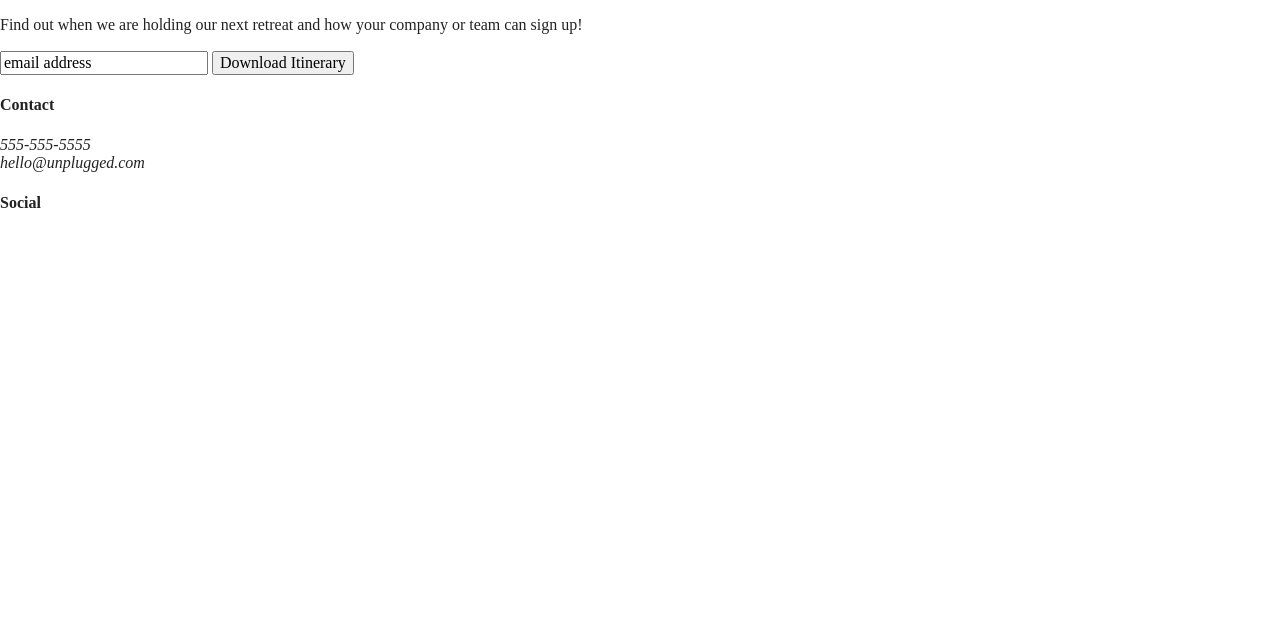
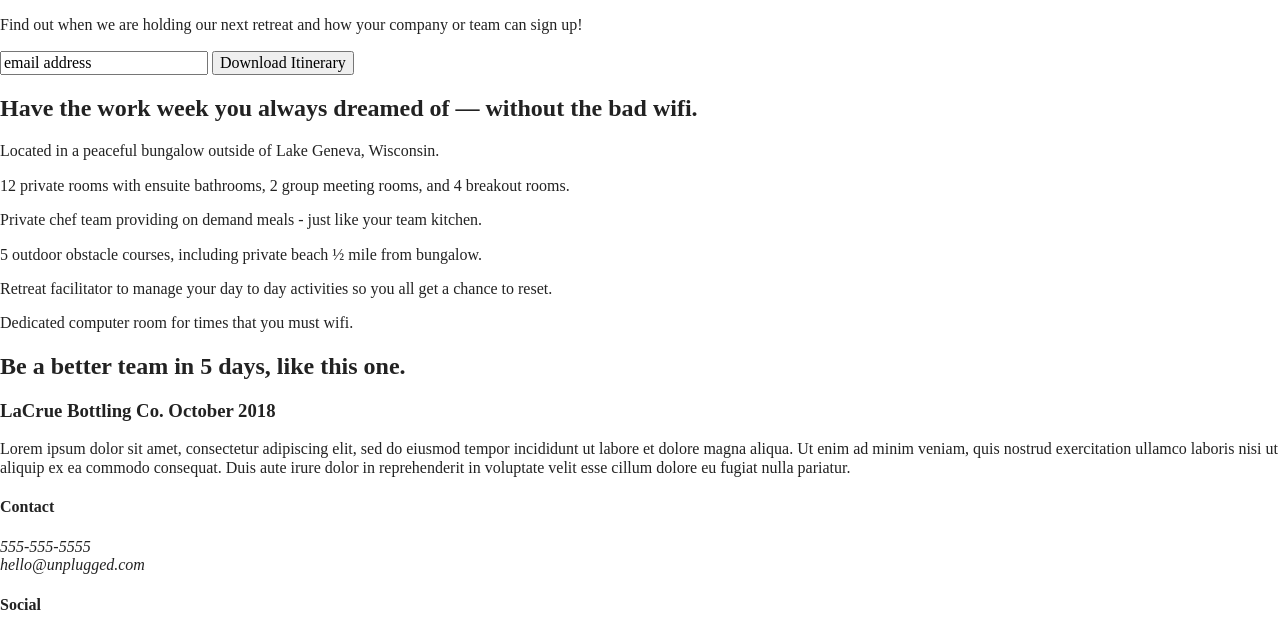
Before and after one commit to GeorgianaDaianu/unplugged-website, a website built with Parcel: page index.html in a window 1280 px wide. Shown: the part 176-812 px from the top of the page. Built offline with nearby package versions, Linux system fonts and the light colour scheme.

Commit message:
Edited main section

```diff
--- a/index.html
+++ b/index.html
@@ -35,6 +35,7 @@
       </nav>
     </div>
   </header>
+
   <main>
     <section class="hero-area">
       <div class="content-wrapper">
@@ -53,16 +54,69 @@
         </div>
       </div>
     </aside>
+
+    <section class="features">
+      <div class="content-wrapper">
+        <h2>Have the work week you always dreamed of — without the bad wifi.</h2>
+        <div class="features-items">
+          <article>
+            <p class="fontawesome-icon"></p>
+            <p class="features-item-description">Located in a peaceful bungalow outside of Lake Geneva, Wisconsin.</p>
+          </article>
+          <article>
+            <p class="fontawesome-icon"></p>
+            <p class="features-item-description">12 private rooms with ensuite bathrooms, 2 group meeting rooms, and 4
+              breakout rooms.</p>
+          </article>
+          <article>
+            <p class="fontawesome-icon"></p>
+            <p class="features-item-description">Private chef team providing on demand meals - just like your team
+              kitchen.</p>
+          </article>
+          <article>
+            <p class="fontawesome-icon"></p>
+            <p class="features-item-description">5 outdoor obstacle courses, including private beach ½ mile from
+              bungalow.</p>
+          </article>
+          <article>
+            <p class="fontawesome-icon"></p>
+            <p class="features-item-description">Retreat facilitator to manage your day to day activities so you all get
+              a chance to reset.</p>
+          </article>
+          <article>
+            <p class="fontawesome-icon"></p>
+            <p class="features-item-description">Dedicated computer room for times that you must wifi.</p>
+          </article>
+        </div>
+      </div>
+    </section>
+
+    <section class="reviews">
+      <div class="content=wrapper">
+        <h2>Be a better team in 5 days, like this one.</h2>
+        <article>
+          <div>
+            <h3>LaCrue Bottling Co. October 2018</h3>
+            <p>Lorem ipsum dolor sit amet, consectetur adipiscing elit, sed do eiusmod tempor incididunt ut labore et
+              dolore magna aliqua. Ut enim ad minim veniam, quis nostrud exercitation ullamco laboris nisi ut aliquip ex
+              ea commodo consequat. Duis aute irure dolor in reprehenderit in voluptate velit esse cillum dolore eu
+              fugiat nulla pariatur.</p>
+          </div>
+        </article>
+      </div>
+    </section>
   </main> <!--main wrapper-->
+
   <footer>
     <div class="content-wrapper">
-      <div class="footer-contact">
+      <div class="footer-content">
         <div class="contact">
           <h4>Contact</h4>
           <address>
             <p>555-555-5555<br>hello@unplugged.com</p>
           </address>
         </div>
+
         <div class="social">
           <h4>Social</h4>
           <div class="social icons">
@@ -75,14 +129,15 @@
             <p>
               <a href="https://www.instagram.com/" target="_blank" rel="noopener"></a>
             </p>
-
           </div>
         </div>
       </div><!-- footer content ends -->
+
       <div class="copyright">
       </div>
     </div><!--footer content-wrapper ends-->
   </footer>
+
   <script src="js/vendor/modernizr-3.11.2.min.js"></script>
   <script src="js/plugins.js"></script>
   <script src="js/main.js"></script>
```
